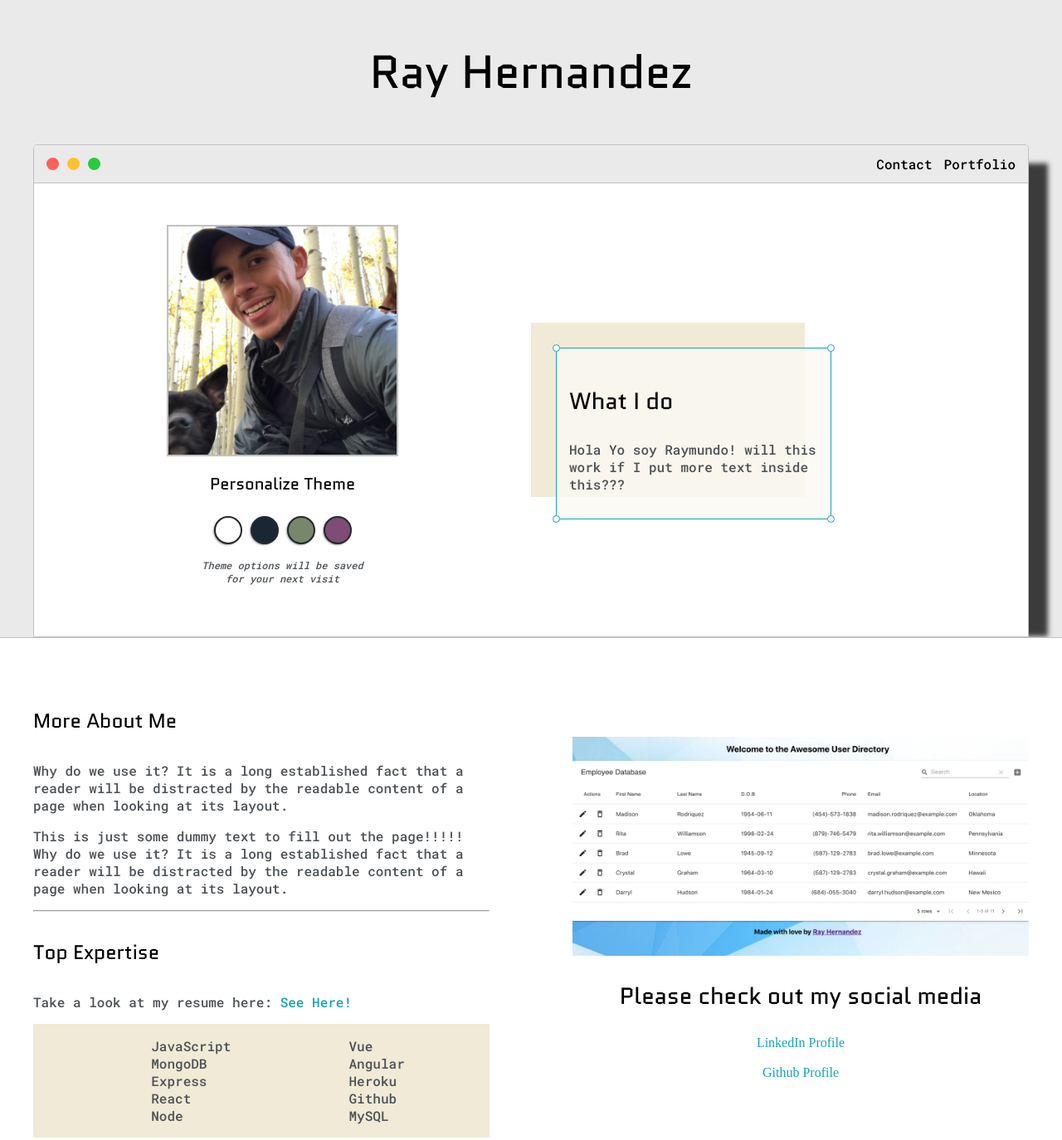
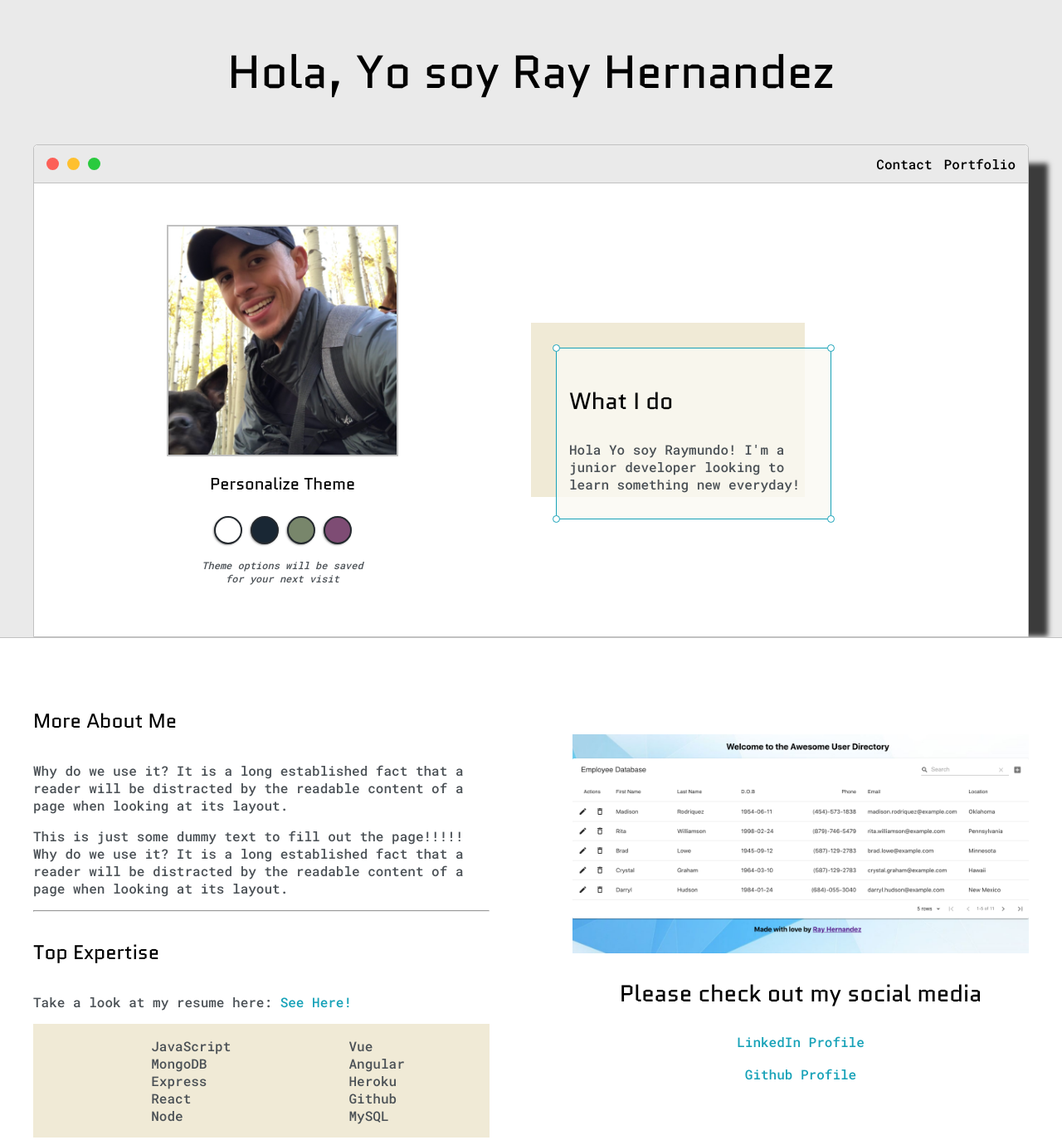
Before and after one commit to rjhern37/Rays-website, a plain HTML site: page index.html in a window 1280 px wide. Shown: the top 1374 px of the page at 83% size. Drawn offline with Linux system fonts and the light colour scheme; files whose address does not match are found by name.

Commit message:
Minor text changes

```diff
--- a/assets/css/default.css
+++ b/assets/css/default.css
@@ -41,6 +41,8 @@ p, li, span, label, input, textarea{
 a{
     text-decoration: none;
     color:#17a2b8;
+    font-family: 'Roboto Mono', monospace;
+
 }
 
 ul{
--- a/index.html
+++ b/index.html
@@ -15,7 +15,7 @@
     <section class="s1">
         <div class="main-container">
             <div class="greeting-wrapper">
-                <h1>Ray Hernandez</h1>
+                <h1>Hola, Yo soy Ray Hernandez</h1>
             </div>
 
             <div class="intro-wrapper">
@@ -57,7 +57,7 @@
                             <div id="corner-tl" class="corner"></div>
                             <div id="corner-tr" class="corner"></div>
                             <h3>What I do</h3>
-                            <p>Hola Yo soy Raymundo! will this work if I put more text inside this???</p>
+                            <p>Hola Yo soy Raymundo! I'm a junior developer looking to learn something new everyday!</p>
                             <div id="corner-br" class="corner"></div>
                             <div id="corner-bl" class="corner"></div>
                         </div>
```
